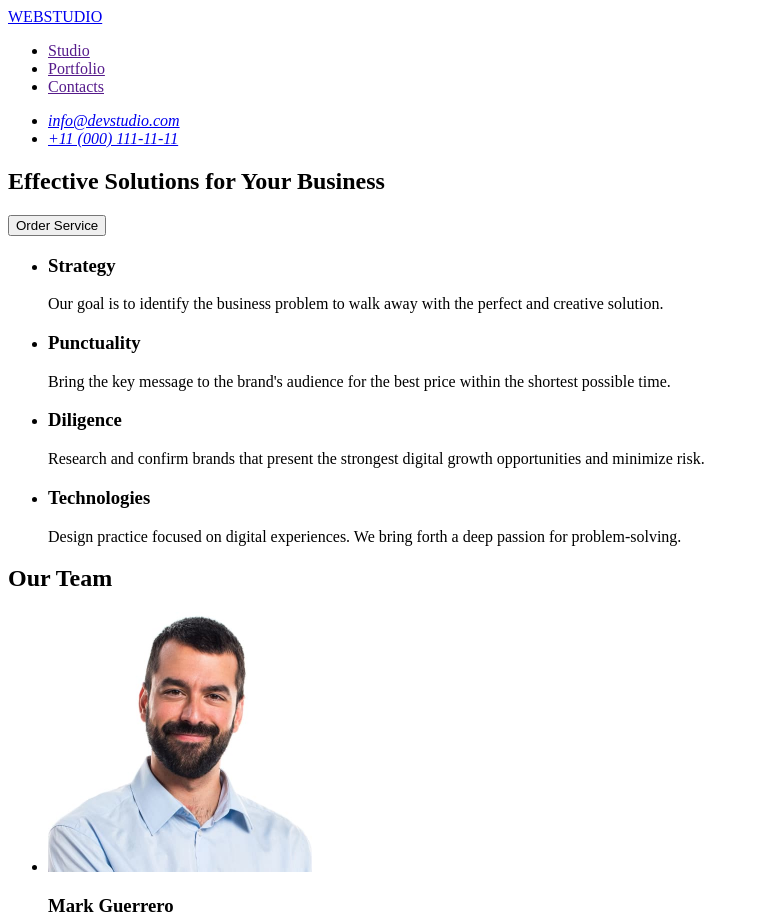
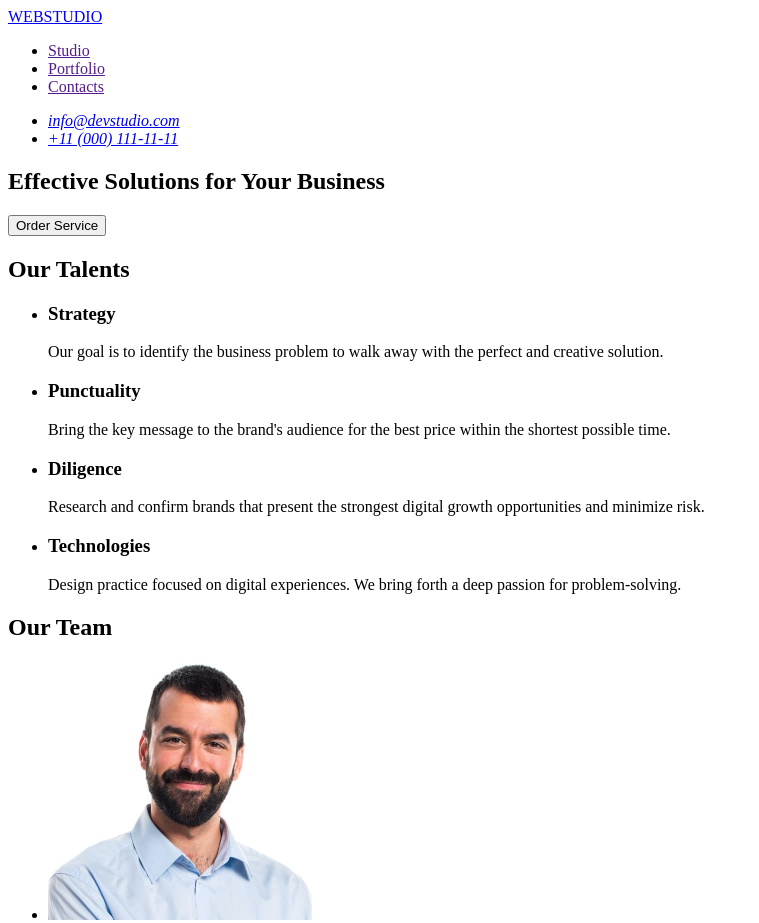
Before and after one commit to kadiruz/goit-markup-hw-01, a plain HTML site: page index.html in a window 1280 px wide. Shown: the top 923 px of the page, without its empty margins (0-759 px from the left). Drawn offline with Linux system fonts and the light colour scheme.

Commit message:
last cahanges 2

```diff
--- a/index.html
+++ b/index.html
@@ -10,7 +10,7 @@
 <body>
     <header>
         <nav>
-            <a href="./index.html"> WEBSTUDIO</a>
+            <a href="./index.html">WEBSTUDIO </a>
             <ul>
                 <li>
                     <a href="">Studio</a>
@@ -41,6 +41,7 @@
         </section>
 
         <section>
+            <h2>Our Talents</h2>
             <ul>
                 <li>
                     <h3>Strategy</h3>
@@ -97,8 +98,9 @@
         </section>
     </main>
     <footer>
-        <a href="./index.html"> webstudio</a>
-        <p>Increase the flow of customers and sales for your business with digital marketing & growth solutions.</p>
+        <a href="./index.html"> webstudio </a>
+        <p>Increase the flow of customers and sales for your business with digital marketing & growth solutions.
+        </p>
     </footer>
 </body>
 
```
